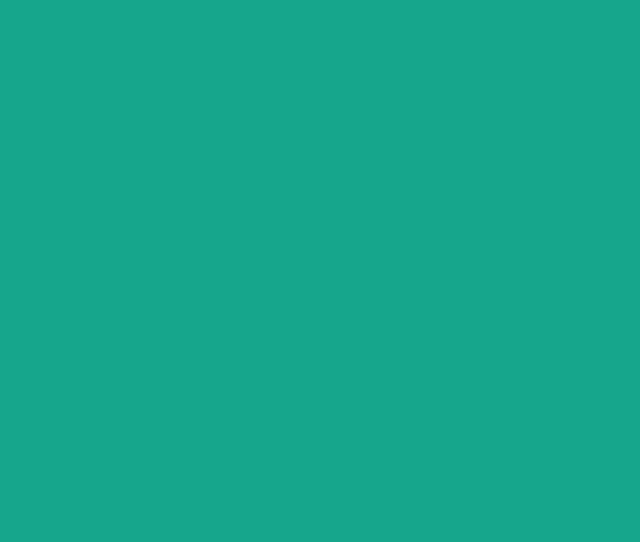
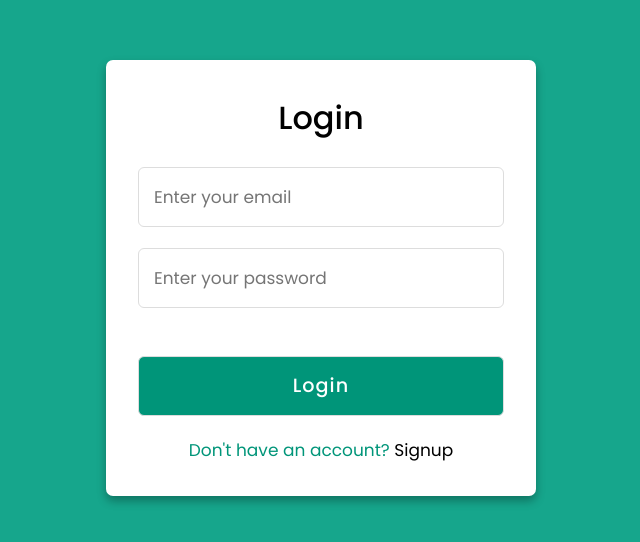
Before and after one commit to nabinamallik/LocateNow, a React (Create React App) app: page / in a window 1280 px wide. Before the commit this address had no page. Shown: the part 122-664 px from the top of the page, without its empty margins (319-959 px from the left). Built offline with nearby package versions, Linux system fonts and the light colour scheme.

Commit message:
Update App.js

```diff
--- a/src/App.js
+++ b/src/App.js
@@ -9,7 +9,7 @@ function App() {
     <div>
     <BrowserRouter>
     <Routes>
-    <Route path='/login' index  element={<Login/>}></Route>
+    <Route path='/' index  element={<Login/>}></Route>
     <Route path='/home' element={<Map/>}></Route>
     <Route path='/signup' element={<Signup/>}></Route>
     </Routes>
```
